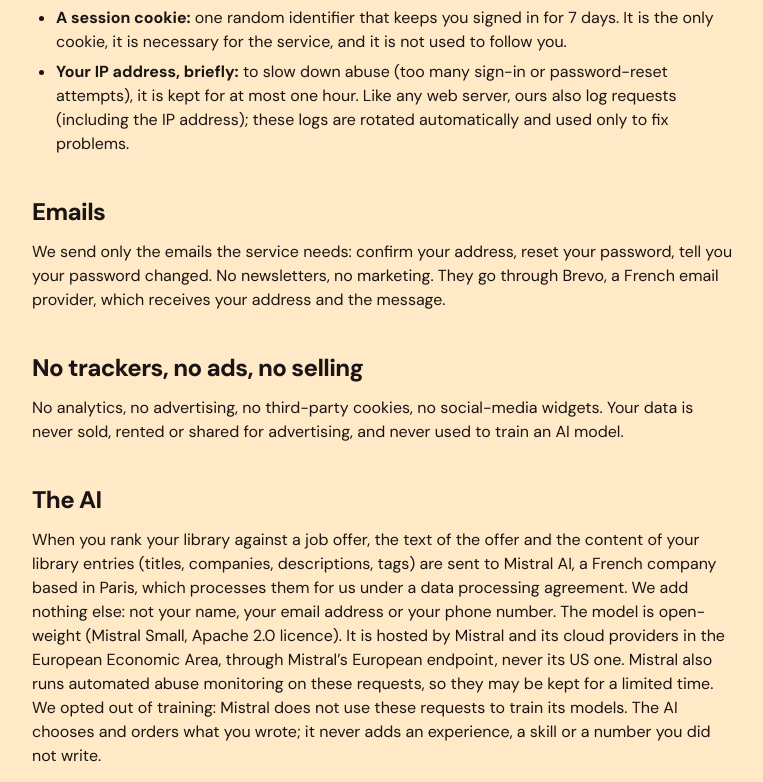
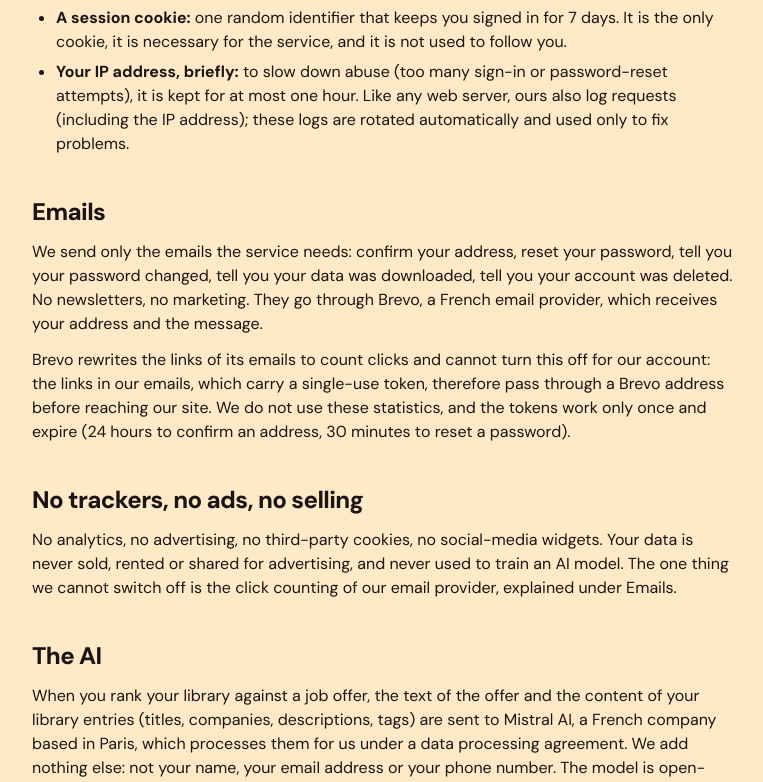
Before and after one commit to quentinrebergue/job-application-optimizer, a Next.js app: page /privacy in a window 1280 px wide. Shown: the part 624-1406 px from the top of the page, without its empty margins (256-1019 px from the left). Built offline with nearby package versions, Linux system fonts and the light colour scheme.

Commit message:
Privacy: the five emails we send, and Brevo's click counting
- the list of emails now includes the data-downloaded and account-deleted mails
- say that Brevo rewrites the links to count clicks and that this cannot be turned off, and what protects the tokens
- the no-trackers section points to it

```diff
--- a/src/app/(public)/privacy/page.tsx
+++ b/src/app/(public)/privacy/page.tsx
@@ -30,15 +30,22 @@ export default function PrivacyPage() {
 
       <LegalSection title="Emails">
         <p>
-          We send only the emails the service needs: confirm your address, reset your password, tell you your password changed.
-          No newsletters, no marketing. They go through Brevo, a French email provider, which receives your address and the message.
+          We send only the emails the service needs: confirm your address, reset your password, tell you your password changed,
+          tell you your data was downloaded, tell you your account was deleted. No newsletters, no marketing. They go through
+          Brevo, a French email provider, which receives your address and the message.
+        </p>
+        <p>
+          Brevo rewrites the links of its emails to count clicks and cannot turn this off for our account: the links in our
+          emails, which carry a single-use token, therefore pass through a Brevo address before reaching our site. We do not use
+          these statistics, and the tokens work only once and expire (24 hours to confirm an address, 30 minutes to reset a password).
         </p>
       </LegalSection>
 
       <LegalSection title="No trackers, no ads, no selling">
         <p>
           No analytics, no advertising, no third-party cookies, no social-media widgets. Your data is never sold, rented or shared for
-          advertising, and never used to train an AI model.
+          advertising, and never used to train an AI model. The one thing we cannot switch off is the click counting of our email
+          provider, explained under Emails.
         </p>
       </LegalSection>
 
```
